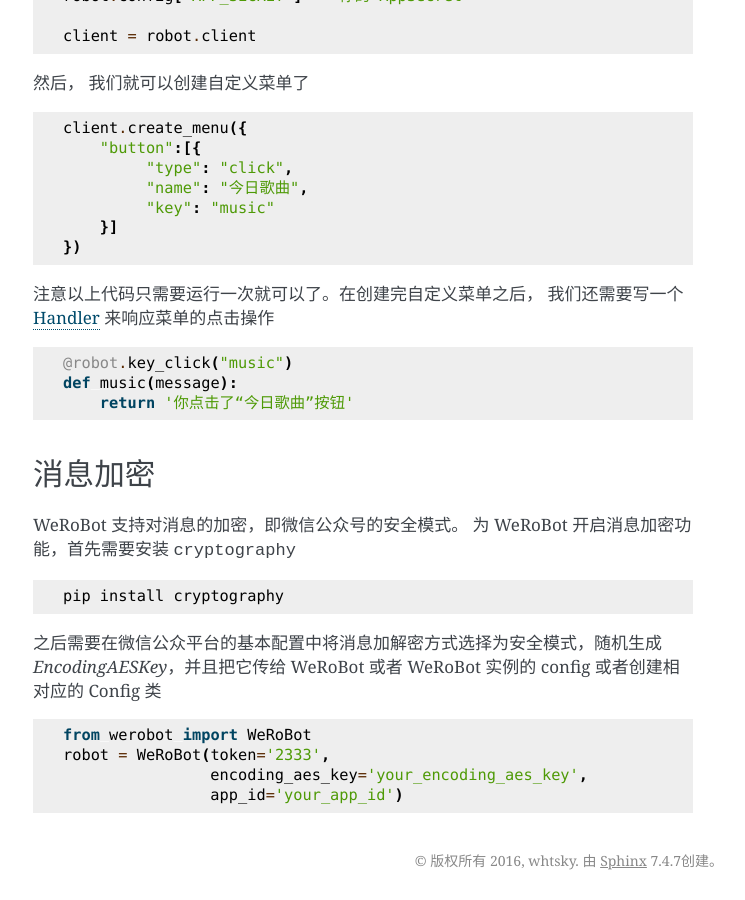
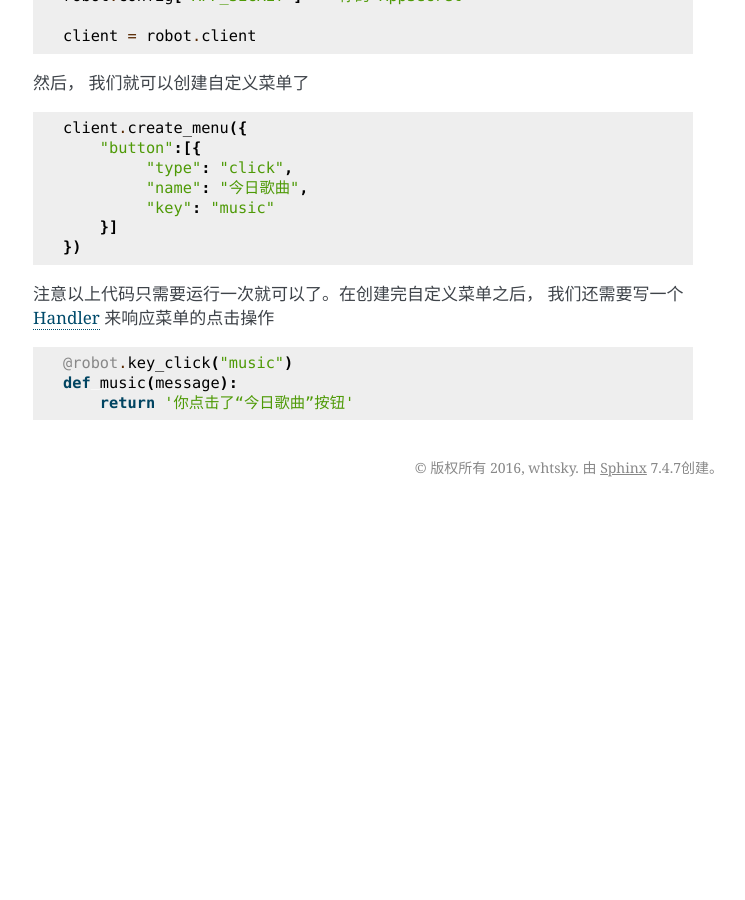
Before and after one commit to offu/WeRoBot, a Sphinx documentation site: the page built from docs/start.rst, in a window 1280 px wide and 900 px high, scrolled down 1647 px. Shown: the whole window, without its empty margins (387-1132 px from the left). Built offline with Sphinx 7.4.7, drawn with Linux system fonts in a browser that asks for light colours; after the commit the page ends 2154 px from its top, so only the background shows below that.

Commit message:
Remove encryption docs in start.rst

```diff
--- a/docs/start.rst
+++ b/docs/start.rst
@@ -84,19 +84,3 @@
     @robot.key_click("music")
     def music(message):
         return '你点击了“今日歌曲”按钮'
-
-
-消息加密
---------------
-
-WeRoBot 支持对消息的加密，即微信公众号的安全模式。
-为 WeRoBot 开启消息加密功能，首先需要安装 ``cryptography`` ::
-
-    pip install cryptography
-
-之后需要在微信公众平台的基本配置中将消息加解密方式选择为安全模式，随机生成 `EncodingAESKey`，并且把它传给 WeRoBot 或者 WeRoBot 实例的 config 或者创建相对应的 Config 类 ::
-
-    from werobot import WeRoBot
-    robot = WeRoBot(token='2333',
-                    encoding_aes_key='your_encoding_aes_key',
-                    app_id='your_app_id')
```
